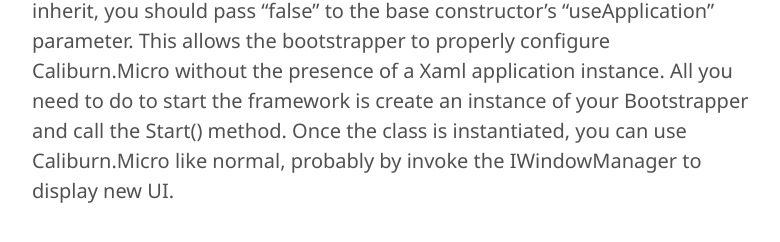
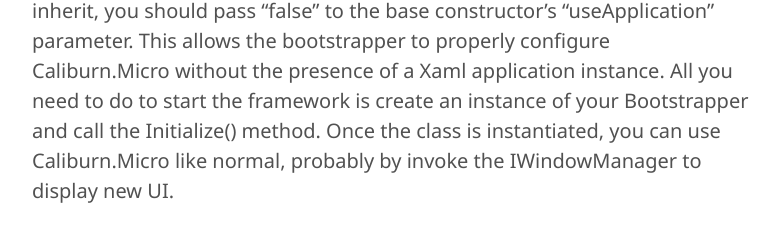
Before and after one commit to Caliburn-Micro/caliburn-micro.github.io, a Jekyll site: the page built from documentation/bootstrapper.md, in a window 1280 px wide and 900 px high, scrolled down 4817 px. Shown: the part 614-856 px from the top of the window, without its empty margins (248-1028 px from the left). Built offline with Jekyll 4.4.1, drawn with Linux system fonts in a browser that asks for light colours; some of the changed text lies outside the part shown.

Commit message:
Update bootstrapper.md
Replaced Start() with Initialize()

```diff
--- a/documentation/bootstrapper.md
+++ b/documentation/bootstrapper.md
@@ -19,7 +19,7 @@
 
     public MefBootstrapper()
     {
-        Start();
+        Initialize();
     }
 
     protected override void Configure()
@@ -148,4 +148,4 @@
 
 ### Using Caliburn.Micro in Office and WinForms Applications
 
-Caliburn.Micro can be used from non-Xaml hosts. In order to accomplish this, you must follow a slightly different procedure, since your application does not initiate via the App.xaml. Instead, create a custom boostrapper by inheriting from BoostrapperBase (the non-generic version). When you inherit, you should pass "false" to the base constructor's "useApplication" parameter. This allows the bootstrapper to properly configure Caliburn.Micro without the presence of a Xaml application instance. All you need to do to start the framework is create an instance of your Bootstrapper and call the Start() method. Once the class is instantiated, you can use Caliburn.Micro like normal, probably by invoke the IWindowManager to display new UI.
+Caliburn.Micro can be used from non-Xaml hosts. In order to accomplish this, you must follow a slightly different procedure, since your application does not initiate via the App.xaml. Instead, create a custom boostrapper by inheriting from BoostrapperBase (the non-generic version). When you inherit, you should pass "false" to the base constructor's "useApplication" parameter. This allows the bootstrapper to properly configure Caliburn.Micro without the presence of a Xaml application instance. All you need to do to start the framework is create an instance of your Bootstrapper and call the Initialize() method. Once the class is instantiated, you can use Caliburn.Micro like normal, probably by invoke the IWindowManager to display new UI.
```
